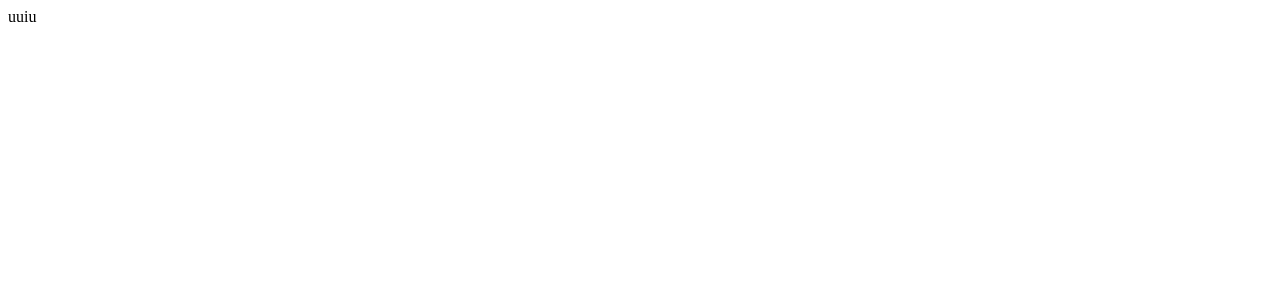
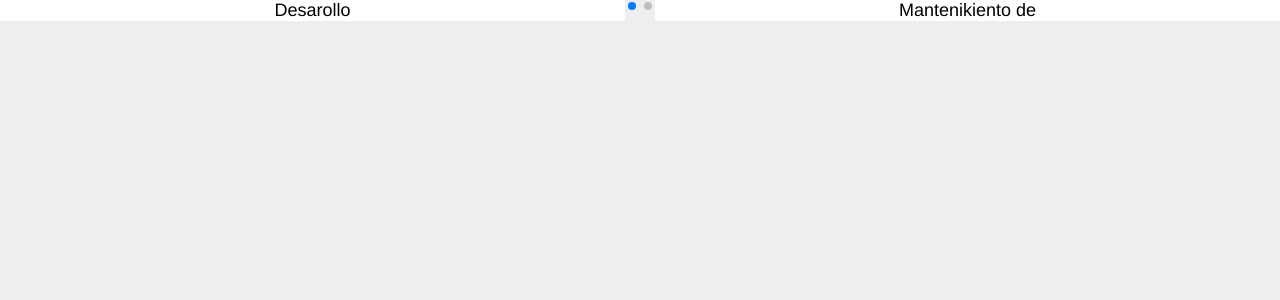
Before and after one commit to quantum-script-team/QSS-portfolio, a React (Vite) app in the folder frontend/: page / in a window 1280 px wide. Shown: the top 300 px of the page. Built offline with nearby package versions, Linux system fonts and the light colour scheme.

Commit message:
servicios

```diff
--- a/frontend/package.json
+++ b/frontend/package.json
@@ -17,7 +17,8 @@
     "react-dom": "^18.2.0",
     "react-icons": "^5.0.1",
     "react-router": "^6.22.0",
-    "react-router-dom": "^6.22.0"
+    "react-router-dom": "^6.22.0",
+    "swiper": "^11.0.6"
   },
   "devDependencies": {
     "@types/react": "^18.2.55",
--- a/frontend/src/App.jsx
+++ b/frontend/src/App.jsx
@@ -1,10 +1,12 @@
 import './App.css'
 import Header from './components/Header/Header'
+import Projects from './pages/Projects'
+import { Servicios } from './carrusel/servicios'
 function App() {
 
   return (
     <>
-      <Header/>
+      <Servicios/>
     </>
   )
 }
--- /dev/null
+++ b/frontend/src/carrusel/servicios.jsx
@@ -0,0 +1,25 @@
+import { Swiper, SwiperSlide } from 'swiper/react';
+import 'swiper/css';
+import 'swiper/css/pagination';
+import './styles.css';
+import { Pagination } from 'swiper/modules';
+
+export const Servicios = ()=> {
+  return (
+    <>
+      <Swiper
+        slidesPerView={2}
+        spaceBetween={30}
+        pagination={{
+          clickable: true,
+        }}
+        modules={[Pagination]}
+        className="mySwiper"
+      >
+        <SwiperSlide>Desarollo</SwiperSlide>
+        <SwiperSlide>Mantenikiento de </SwiperSlide>
+        <SwiperSlide>Hoisting</SwiperSlide>
+      </Swiper>
+    </>
+  );
+}
--- /dev/null
+++ b/frontend/src/carrusel/styles.css
@@ -0,0 +1,40 @@
+#app {
+    height: 100%;
+  }
+  html,
+  body {
+    position: relative;
+    height: 100%;
+  }
+
+  body {
+    background: #eee;
+    font-family: Helvetica Neue, Helvetica, Arial, sans-serif;
+    font-size: 14px;
+    color: #000;
+    margin: 0;
+    padding: 0;
+  }
+
+  .swiper {
+    width: 100%;
+    height: 100%;
+  }
+
+  .swiper-slide {
+    text-align: center;
+    font-size: 18px;
+    background: #fff;
+
+    /* Center slide text vertically */
+    display: flex;
+    justify-content: center;
+    align-items: center;
+  }
+
+  .swiper-slide img {
+    display: block;
+    width: 100%;
+    height: 100%;
+    object-fit: cover;
+  }
```
Also changed, not shown: frontend/src/pages/Projects.jsx (line endings or trailing spaces), 1 other file (tests, documents, lock files or other folders).
